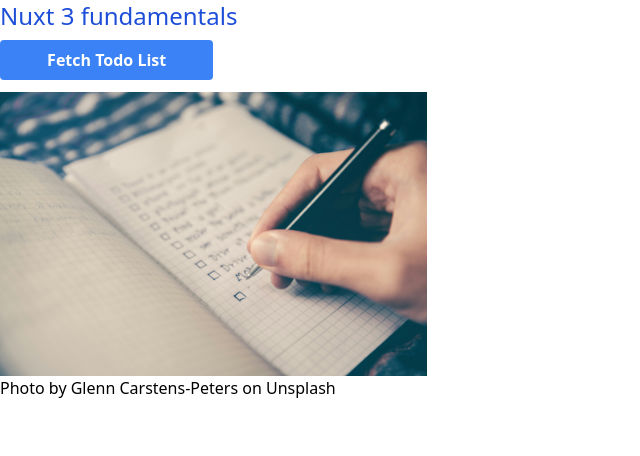
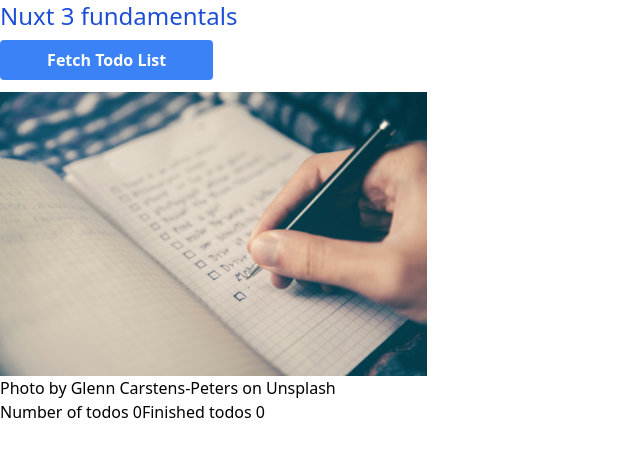
Before and after one commit to A-linea/nuxt3_fundamentals, a Nuxt app: page / in a window 1280 px wide. Shown: the top 456 px of the page, without its empty margins (0-640 px from the left). Built offline with nearby package versions, Linux system fonts and the light colour scheme.

Commit message:
Todolist with composition API

```diff
--- a/app.vue
+++ b/app.vue
@@ -6,10 +6,13 @@
     </div>
     <div class="flex">
       <div class="mt-3">
+
         <img src="/todolist.jpg" class="w-1/3"/>
         <p>
           Photo by <a href="https://unsplash.com/@glenncarstenspeters?utm_content=creditCopyText&utm_medium=referral&utm_source=unsplash">Glenn Carstens-Peters</a> on <a href="https://unsplash.com/photos/person-writing-bucket-list-on-book-RLw-UC03Gwc?utm_content=creditCopyText&utm_medium=referral&utm_source=unsplash">Unsplash</a>
         </p>
+        <span>Number of todos {{numbersOfTodos}}</span>
+        <span>Finished todos {{finishedTodos}}</span>
         <template v-if="todoList">
           <ul>
             <li v-for="todo in todoList" :key="todo.id">
@@ -22,21 +25,26 @@
   </div>
   </div>
 </template>
-<script>
-import {defineNuxtComponent} from "#app";
+<script setup>
+import { ref, reactive, computed } from 'vue'
 
-export default defineNuxtComponent({
-  data() {
-    return {
-      todoList: [],
-    }
-  },
-  methods: {
-    async fetchTodoList() {
-      const response = await fetch('https://jsonplaceholder.typicode.com/todos')
-      this.todoList = await response.json()
-    }
-  }
+let todoList = ref([])
+let newTodo = reactive({
+  title: '',
+  completed: false
 })
+const numbersOfTodos = computed(() => todoList.value.length)
+const finishedTodos = computed(() => todoList.value.filter(todo => todo.completed).length)
+async function fetchTodoList() {
+  // fetch('https://jsonplaceholder.typicode.com/todos')
+  //   .then(response => response.json())
+  //   .then(data => {
+  //     todoList.value = data
+  //   })
+  const resp  = await fetch('https://jsonplaceholder.typicode.com/todos')
+  todoList.value = await resp.json()
+}
+
+
 
 </script>
```
